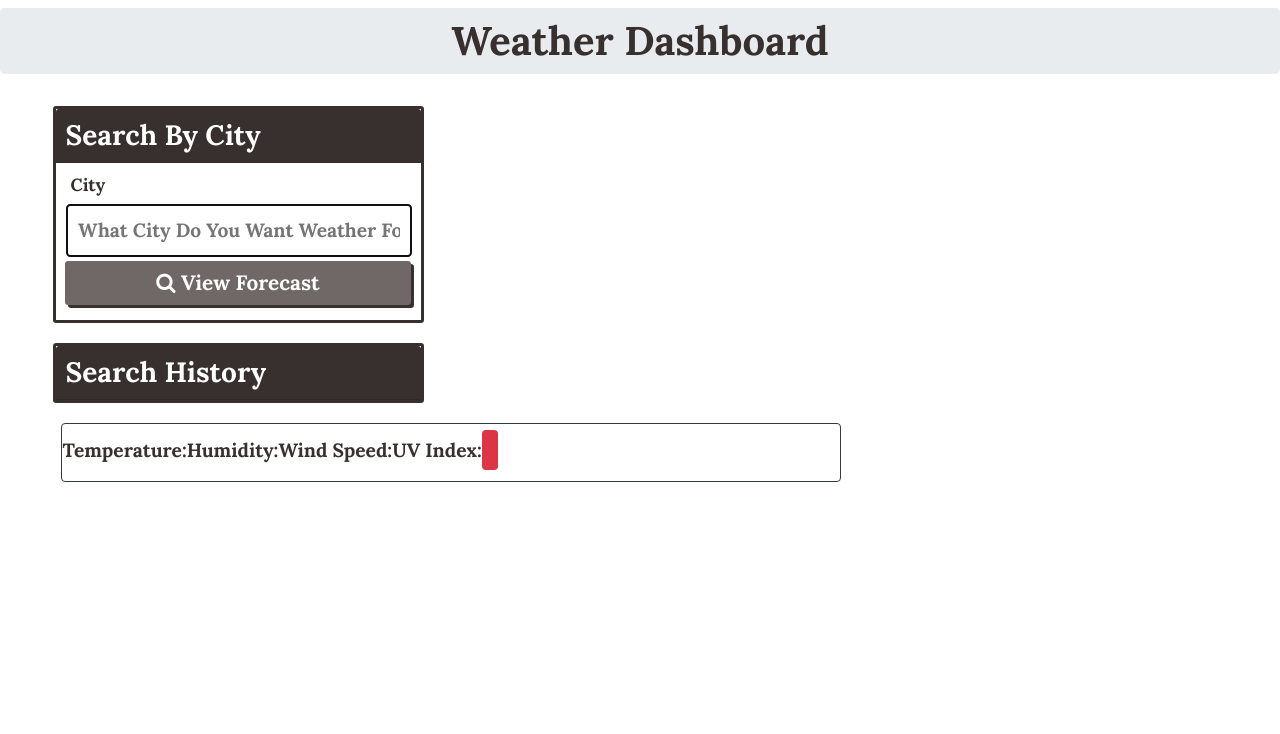
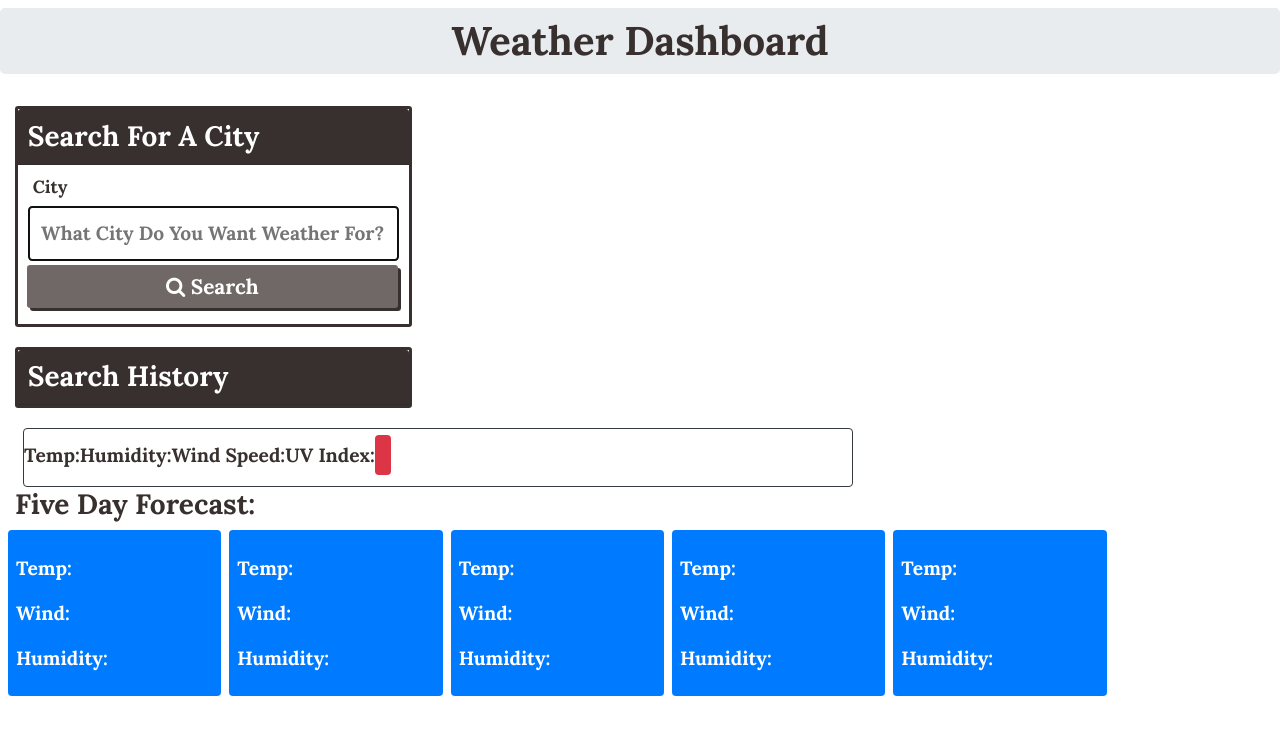
Before and after one commit to cwarmbrunn/weather-dashboard, a plain HTML site: page index.html in a window 1280 px wide. Drawn offline with nearby package versions, Linux system fonts and the light colour scheme.

Commit message:
added in five day forecast

```diff
--- a/index.html
+++ b/index.html
@@ -28,20 +28,20 @@
         <h1><strong>Weather Dashboard</strong></h1>
     </div>
     </header>
-    <main class="flex-row justify-space-between">
+
     <div class="col-12 col-md-4">
 
         <!-- CARD #1 - SEARCH BY CITY -->
         <div class="card">
             <h3 class="card-header">
-                    Search By City
+                Search For A City
             </h3>
             <!-- FORM START -->
             <form id="user-form" class="card-body">
                 <label class="form-label" for="city">City</label>
                 <input name="city" id="city" type="text" autofocus="true" class="form-input"
                     placeholder="What City Do You Want Weather For?">
-                    <button type="submit" class="btn"><i class="fa fa-search"></i> View Forecast</button>
+                <button type="submit text-align-center" class="btn"><i class="fa fa-search"></i> Search</button>
             </form>
         </div>
 
@@ -59,18 +59,72 @@
     </div>
 
     <!-- CURRENT WEATHER CONTAINER -->
-        <div class=" col-12 col-md-8 col-sm-8">
+    <div class=" col-sm-8">
         <div class="row ml-2 border border-dark rounded">
             <div class="col-sm-12" id="current weather"></div>
             <h3 class="city-name mb-1 mt-2 bolder" id="current-city"></h3>
-                <p>Temperature: <span class="current" id="temperature"></span></p>
+            <p>Temp:<span class="current" id="temperature"></span></p>
             <p>Humidity: <span class="current" id="humidity"></span></p>
             <p>Wind Speed: <span class="current" id="wind-speed"></span></p>
             <p>UV Index: <span class="current bg-danger rounded py-2 px-2 text-white" id="uv-index"></span></p>
         </div>
+    </div>
 
-            <!-- CARD # 3 - FUTURE WEATHER DATA-->
-    </main>
+    <!-- ROW - FUTURE WEATHER DATA-->
+
+    <!-- DAY 1 -->
+    <div class="col-sm-12" id="future-weather">
+        <h3> Five Day Forecast:</h3>
+        <div class="row">
+            <div class="col-sm-2 bg-primary forecast text-white ml-2 mb-3 p-2 mt-2 rounded">
+                <p id="date1"></p>
+                <span id="weather-icon1"></span>
+                <p>Temp:<span id="temp-1"></span></p>
+                <p>Wind:<span id="wind-1"></span></p>
+                <p>Humidity:<span id="humidity-1"></span></p>
+
+            </div>
+
+            <!-- DAY 2 -->
+
+
+            <div class="col-sm-2 bg-primary forecast text-white ml-2 mb-3 p-2 mt-2 rounded">
+                <p id="date2"></p>
+                <span id="weather-icon2"></span>
+                <p>Temp:<span id="temp-2"></span></p>
+                <p>Wind:<span id="wind-2"></span></p>
+                <p>Humidity:<span id="humidity-2"></span></p>
+            </div>
+
+            <!-- DAY 3 -->
+            <div class="col-sm-2 bg-primary forecast text-white ml-2 mb-3 p-2 mt-2 rounded">
+                <p id="date3"></p>
+                <span id="weather-icon3"></span>
+                <p>Temp:<span id="temp-3"></span></p>
+                <p>Wind:<span id="wind-3"></span></p>
+                <p>Humidity:<span id="humidity-3"></span></p>
+            </div>
+
+            <!-- DAY 4 -->
+            <div class="col-sm-2 bg-primary forecast text-white ml-2 mb-3 p-2 mt-2 rounded">
+                <p id="date4"></p>
+                <span id="weather-icon4"></span>
+                <p>Temp:<span id="temp-4"></span></p>
+                <p>Wind:<span id="wind-4"></span></p>
+                <p>Humidity:<span id="humidity-4"></span></p>
+            </div>
+
+            <!-- DAY 5 -->
+            <div class="col-sm-2 bg-primary forecast text-white ml-2 mb-3 p-2 mt-2 rounded">
+                <p id="date5"></p>
+                <span id="weather-icon5"></span>
+                <p>Temp:<span id="temp-5"></span></p>
+                <p>Wind:<span id="wind-5"></span></p>
+                <p>Humidity:<span id="humidity-5"></span></p>
+            </div>
+        </div>
+    </div>
+
     <!-- JAVASCRIPT LINK -->
     <script src="./assets/js/script.js"></script>
 </body>
```
Lines whose indentation alone changed are shown as unchanged.
